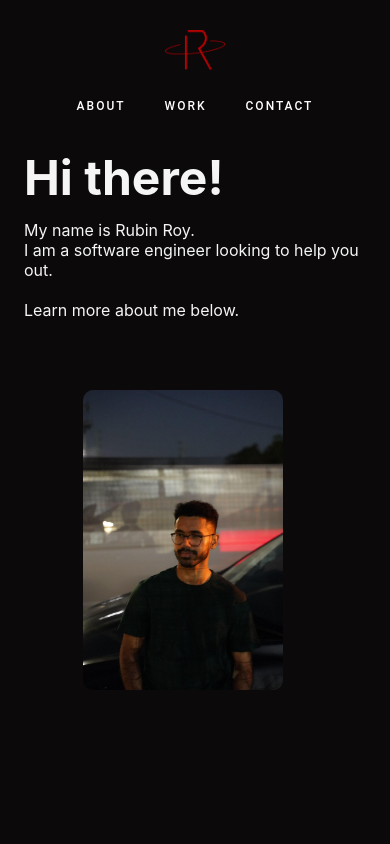
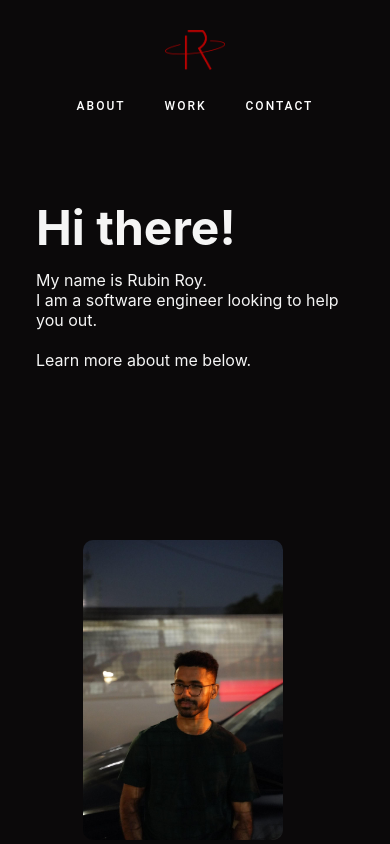
Before and after one commit to ru201/Portfolio, a React (Create React App) app: page / in a window 390 px wide. Shown: the top 844 px of the page. Built offline with nearby package versions, Linux system fonts and the light colour scheme.

Commit message:
fix overflow

```diff
--- a/src/App.css
+++ b/src/App.css
@@ -3,13 +3,16 @@ html, body {
   height: 100%;
   margin: 0;
   padding: 0;
+  background-color: #625D5D;
   overflow-x: clip;
 }
 
 .footer {
-  height: 16vh;
+  display: block;
+  height: 20vh;
   width: 100vw;
   background-color: #625D5D;
+  overflow: hidden;
 }
 
 .navBar {
@@ -35,13 +38,14 @@ html, body {
 
 .homeBody {
   background-color: #0b090a;
-  height: 100vh;
+  height: 1000px;
   width: 100vw;
   display: flex;
   align-items: center;
   flex-direction: row;
   flex-wrap: wrap;
   justify-content: space-evenly;
+  margin: auto;
 }
 
 .homeMsg {
@@ -76,8 +80,9 @@ html, body {
 }
 
 .portfolioPic {
-  height: 800px;
-  width: 400px;
+  height: 80%;
+  width: 30%;
+  max-width: 400px;
   display: flex;
   justify-content: center;
   align-items: center;
@@ -125,8 +130,9 @@ html, body {
   .homeMsg {
     color: whitesmoke;
     padding-top: 3rem;
-    padding-left: 1.5rem;
-    margin-top: 100px;
+    margin-left: 20px;
+    margin-right: 20px;
+    margin-top: 150px;
     margin-bottom: 70px;
     flex: 50%;
     max-width: 400px;
@@ -135,8 +141,8 @@ html, body {
   .portfolioPic {
     height: 400px;
     width: 200px;
-    padding-right: 0;
     margin-bottom: 50px;
+    padding-top: 100px;
     padding-right: 1.5rem;
   }
 
--- a/src/App.js
+++ b/src/App.js
@@ -4,11 +4,9 @@ import Home from './pages/home';
 
 function App() {
   return (
-    <div>
       <Routes>
         <Route path='/' element={<Home />}/>
       </Routes>
-    </div>
   );
 }
 
--- a/src/components/contact.js
+++ b/src/components/contact.js
@@ -1,5 +1,7 @@
 import React from "react";
 import '../App.css'
+import Img from "./image";
+import Pic from "../pictures/about.jpg"
 
 export default function Contact () {
     return (
@@ -10,7 +12,7 @@ export default function Contact () {
             <h2 className="h2Msg">Feel free to reach out to me anytime!<br/><br/>Here are some links to my socials.<br/><br/>My email is rubinroy12@gmail.com</h2>
         </div>
         <div className="portfolioPic">
-
+            <Img src={Pic} alt={"Picture of Me"} className={"pic"} />
         </div>
     </div>
     )
```
